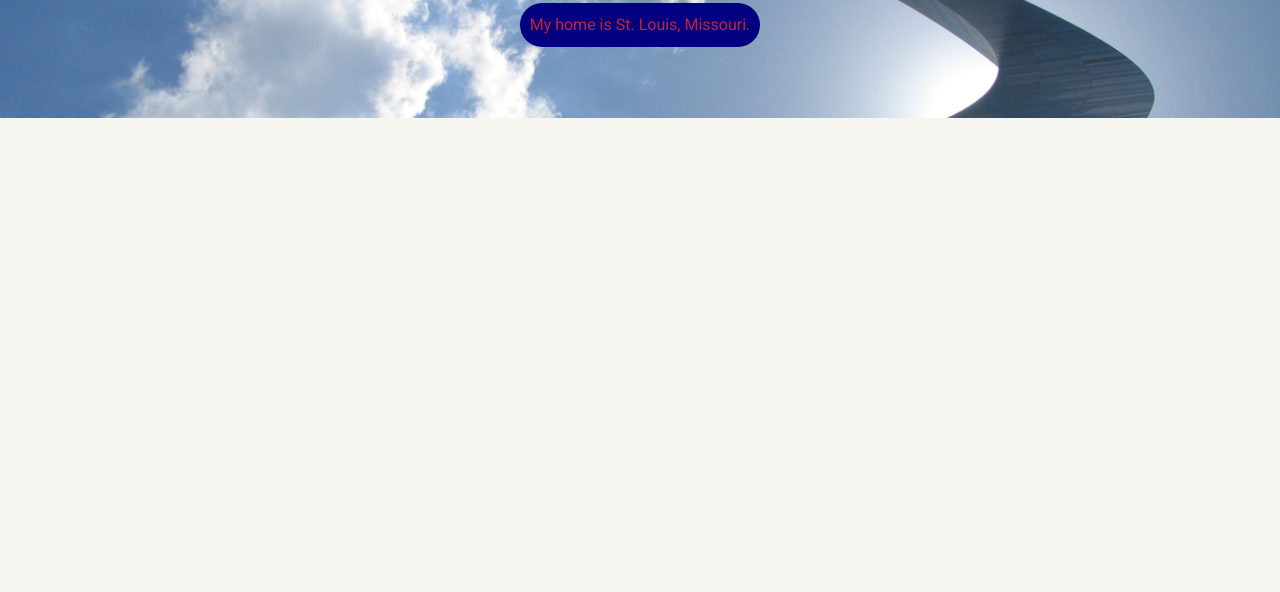
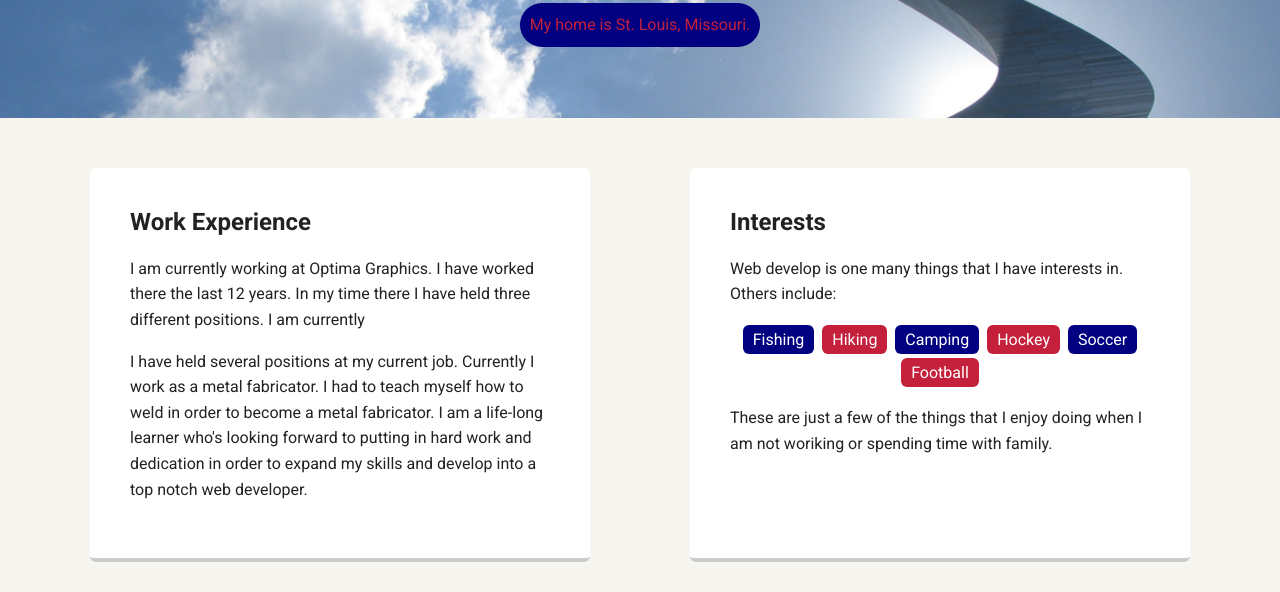
Before and after one commit to nfrohbieter/frontend_project1, a plain HTML site: page pages/experience.html in a window 1280 px wide. Shown: the part 352-944 px from the top of the page. Before the commit the page ends 800 px from the top, so only its background shows below. Drawn offline with Linux system fonts and the light colour scheme; a web font is replaced by a local one.

Commit message:
Updated Interests

```diff
--- a/pages/experience.html
+++ b/pages/experience.html
@@ -27,5 +27,28 @@
       <p class="tag location">My home is St. Louis, Missouri.</p>
     </header>
 
+    <main class="flex">
+      <div class="card">
+        <h2>Work Experience</h2>
+        <p>I am currently working at Optima Graphics. I have worked there the last 12 years. In my time there I have held three different positions. I am currently</p>
+        <p>I have held several positions at my current job. Currently I work as a metal fabricator. I had to teach myself how to weld in order to become a metal fabricator. I am a life-long learner who's looking forward to putting in hard work and dedication in order to expand my skills and develop into a top notch web developer.</p>
+      </div>
+
+      <div class="card">
+        <h2>Interests</h2>
+        <p>Web develop is one many things that I have interests in. Others include:</p>
+        <ul class="skills">
+          <li>Fishing</li>
+          <li>Hiking</li>
+          <li>Camping</li>
+          <li>Hockey</li>
+          <li>Soccer</li>
+          <li>Football</li>
+        </ul>
+        <p>These are just a few of the things that I enjoy doing when I am not woriking or spending time with family.</p>
+      </div>
+
+    </main>
+
   </body>
 </html>
```
